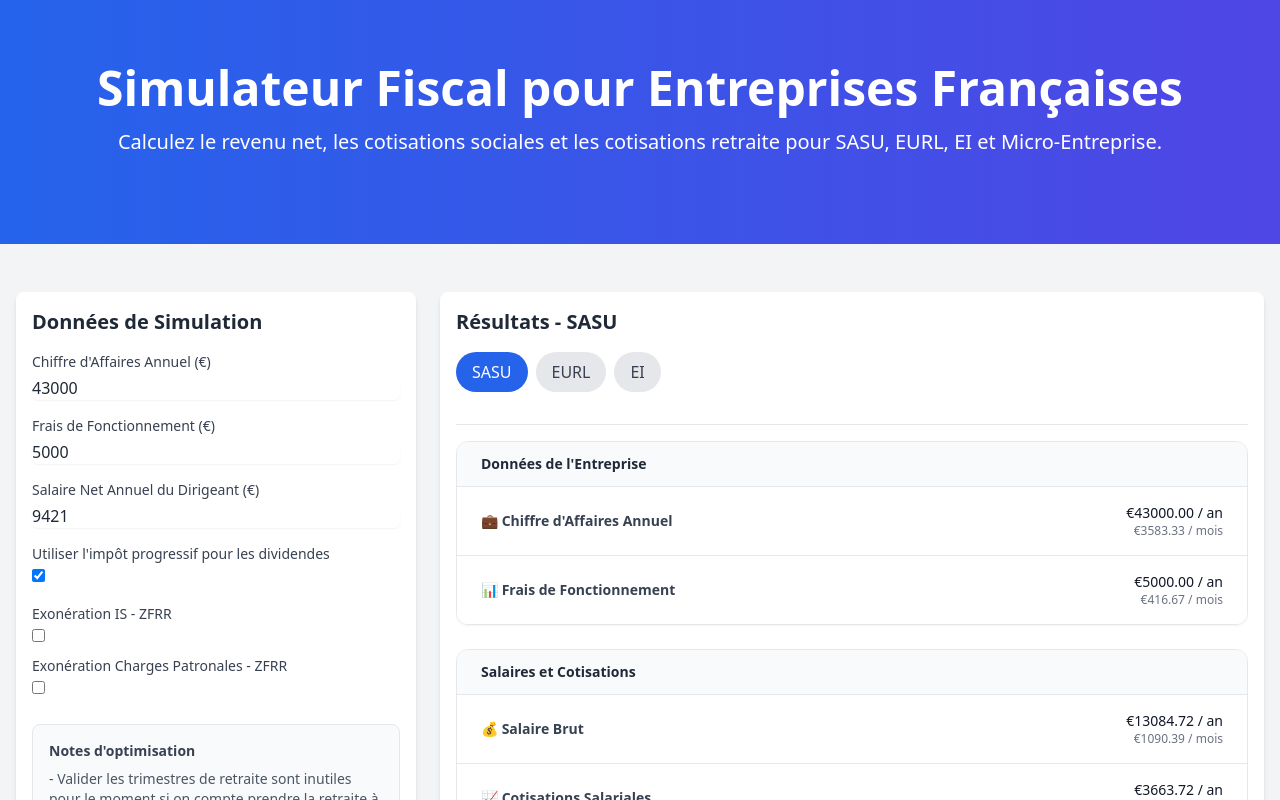
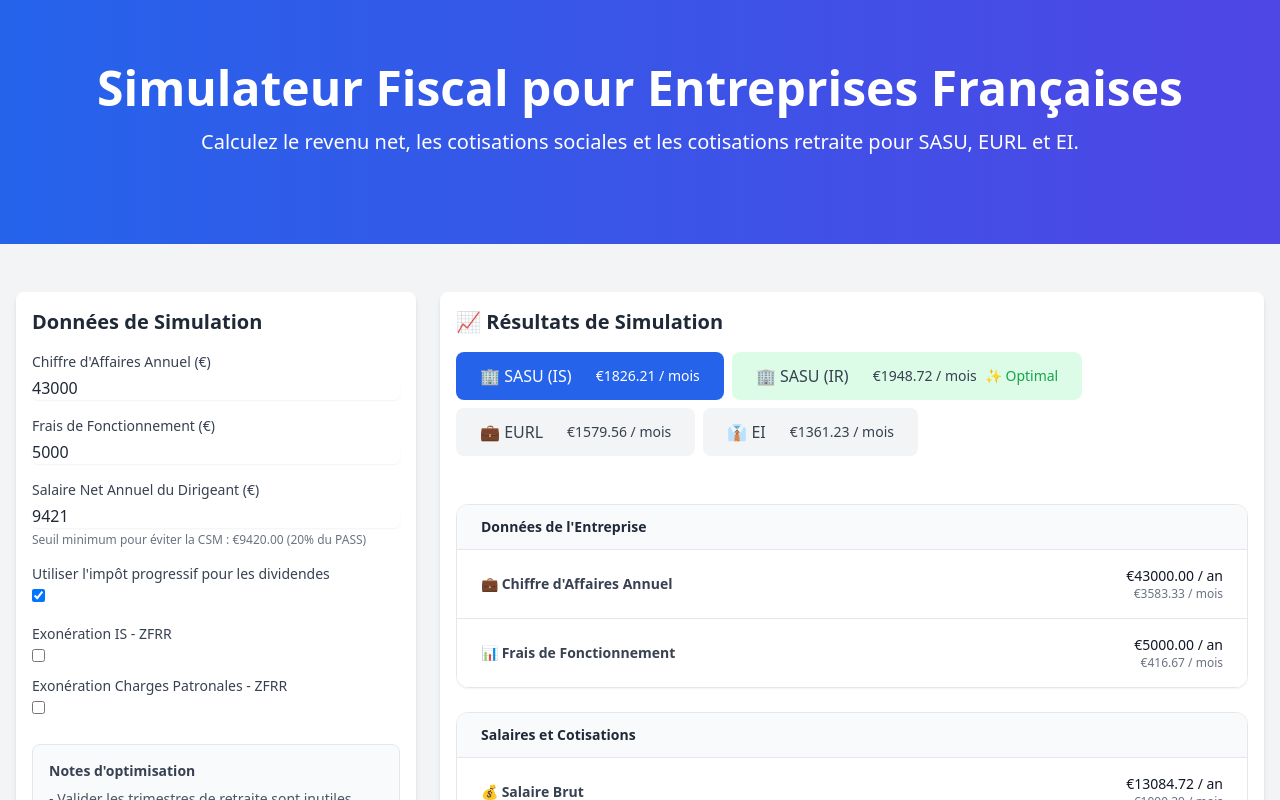
Before and after one commit to kevinpruvost/InvestmentSimulator, a React (Create React App) app in the folder fiscal-simulator/: page / in a window 1280 px wide. Shown: the top 800 px of the page. Built offline with nearby package versions, Linux system fonts and the light colour scheme.

Commit message:
interface enhanced

```diff
--- a/fiscal-simulator/src/components/Hero.js
+++ b/fiscal-simulator/src/components/Hero.js
@@ -6,7 +6,7 @@ function Hero() {
             Simulateur Fiscal pour Entreprises Françaises
           </h1>
           <p className="text-lg md:text-xl mb-6">
-            Calculez le revenu net, les cotisations sociales et les cotisations retraite pour SASU, EURL, EI et Micro-Entreprise.
+            Calculez le revenu net, les cotisations sociales et les cotisations retraite pour SASU, EURL et EI.
           </p>
         </div>
       </section>
--- a/fiscal-simulator/src/components/Simulator.js
+++ b/fiscal-simulator/src/components/Simulator.js
@@ -17,20 +17,18 @@ const pumaThresholdDividends = 0.5 * PASS_2025; // Seuil PUMA: 50% du PASS
 const pumaThresholdSalaryNet = 0.2 * PASS_2025; // Seuil PUMA: 20% du PASS
 const pumaRate = 0.065; // Taux PUMA de 6,5%
 
-
 function Simulator() {
   const [results, setResults] = useState([]);
   const [chartData, setChartData] = useState(null);
-  const [selectedStructure, setSelectedStructure] = useState("SASU");
+  const [selectedStructure, setSelectedStructure] = useState("SASU IS");
   const [revenue, setRevenue] = useState(43000);
   const [expenses, setExpenses] = useState(5000);
   const [netSalary, setNetSalary] = useState(pumaThresholdSalaryNet + 1);
-
   const [progressiveTax, setProgressiveTax] = useState(true);
   const [isZFRRCorporateTax, setIsZFRRCorporateTax] = useState(false);
   const [isZFRRPatronal, setIsZFRRPatronal] = useState(false);
 
-  const calculateDecoteIncomeTax = (incomeTax) => { // https://www.economie.gouv.fr/particuliers/tranches-imposition-impot-revenu
+  const calculateDecoteIncomeTax = (incomeTax) => {
     const decoteLimit = 1964; // 3248 for couple
     const decoteRate = 0.4525;
     const sommeForfaitaire = 889; // 1470 for couple
@@ -38,9 +36,9 @@ function Simulator() {
       return 0;
     }
     return sommeForfaitaire - incomeTax * decoteRate;
-  }
+  };
 
-  const progressiveIncomeTax = (totalTaxableIncome) => {
+  const progressiveIncomeTax = (totalTaxableIncome, no_decote = false) => {
     let tax = 0;
     let income = totalTaxableIncome;
     let marginalTaxRate = 0;
@@ -69,8 +67,11 @@ function Simulator() {
         marginalTaxRate = 11;
       }
     }
-    const decote = calculateDecoteIncomeTax(tax);
+    let decote = 0;
+    if (no_decote === false) {
+      decote = calculateDecoteIncomeTax(tax);
       tax -= decote;
+    }
     return {
       tax: tax,
       decote: decote,
@@ -100,7 +101,7 @@ function Simulator() {
       return {
         tax: totalTax,
         decote: taxInfo.decote,
-        netRevenue: netSalary + ( grossDividends - dividendSocialContributions - csm ) - incomeTax,
+        netRevenue: netSalary + (grossDividends - dividendSocialContributions - csm) - incomeTax,
         csm: csm,
         marginalTaxRate: taxInfo.marginalTaxRate,
       };
@@ -121,15 +122,25 @@ function Simulator() {
   };
 
   const calculateStructure = (revenue, expenses, netSalary, structure, progressiveTax) => {
-    let salarieCharges = 0, patronalCharges = 0, tax = 0, retirement = 0;
-    let grossDividends = 0, netDividends = 0, csm = 0, decote = 0;
-    let incomeTaxRate = 0, marginalTaxRate = 0;
-    let companyNetProfit = 0, corporateTax = 0;
-    let grossSalary = 0, directorNetSalary = 0, netRevenue = 0;
+    let salarieCharges = 0,
+      patronalCharges = 0,
+      tax = 0,
+      retirement = 0;
+    let grossDividends = 0,
+      netDividends = 0,
+      csm = 0,
+      decote = 0;
+    let incomeTaxRate = 0,
+      marginalTaxRate = 0;
+    let companyNetProfit = 0,
+      corporateTax = 0;
+    let grossSalary = 0,
+      directorNetSalary = 0,
+      netRevenue = 0;
 
     switch (structure) {
-      case "SASU":
-        // On part du salaire net voulu pour calculer le brut
+      case "SASU IS":
+        // SASU IS: Corporate tax on profits, salary with employee charges
         directorNetSalary = netSalary;
         grossSalary = netSalary / (1 - 0.28); // 28% charges salariales
         salarieCharges = grossSalary * 0.28;
@@ -150,12 +161,40 @@ function Simulator() {
         netRevenue = taxResult.netRevenue;
         csm = taxResult.csm;
         retirement = salarieCharges * 0.30;
-        incomeTaxRate = (tax / (directorNetSalary + grossDividends)) * 100;
+        incomeTaxRate = (tax / (directorNetSalary + grossDividends)) * 100 || 0;
         marginalTaxRate = taxResult.marginalTaxRate;
         break;
 
+      case "SASU IR":
+        // SASU IR: No corporate tax, profit taxed as personal income
+        directorNetSalary = netSalary;
+        grossSalary = netSalary / (1 - 0.28); // 28% charges salariales
+        salarieCharges = grossSalary * 0.28;
+        patronalCharges = isZFRRPatronal ? 0 : grossSalary * 0.54; // 54% charges patronales
+
+        companyNetProfit = revenue - expenses - grossSalary - patronalCharges;
+
+        if (isZFRRCorporateTax) {
+          corporateTax = 0;
+        } else {
+          // Impot revenu
+          const profitTax = progressiveIncomeTax(companyNetProfit, true);
+          corporateTax = profitTax.tax;
+        }
+
+        grossDividends = Math.max(0, companyNetProfit - corporateTax);
+        const taxResultIr = calculateIncomeTax(directorNetSalary, grossDividends, progressiveTax);
+        tax = taxResultIr.tax;
+        decote = taxResultIr.decote;
+        netRevenue = taxResultIr.netRevenue;
+        csm = taxResultIr.csm;
+        retirement = salarieCharges * 0.30;
+        incomeTaxRate = (tax / (directorNetSalary + grossDividends)) * 100 || 0;
+        marginalTaxRate = taxResultIr.marginalTaxRate;
+        break;
+
       case "EURL":
-          // Adjusted for TNS: ~45% total social charges
+        // EURL: TNS with ~45% total social charges
         directorNetSalary = netSalary;
         grossSalary = netSalary / (1 - 0.45); // 45% total charges sociales TNS
         salarieCharges = 0; // No employee-like distinction for TNS
@@ -176,7 +215,7 @@ function Simulator() {
         netRevenue = taxResultEURL.netRevenue;
         csm = taxResultEURL.csm;
         retirement = (grossSalary * 0.45) * 0.25; // 25% of social charges for retirement
-          incomeTaxRate = (tax / (directorNetSalary + grossDividends)) * 100;
+        incomeTaxRate = (tax / (directorNetSalary + grossDividends)) * 100 || 0;
         marginalTaxRate = taxResultEURL.marginalTaxRate;
         break;
 
@@ -208,6 +247,7 @@ function Simulator() {
         csm = 0;
         break;
     }
+
     return {
       companyGrossRevenue: revenue,
       expenses,
@@ -225,33 +265,18 @@ function Simulator() {
       incomeTaxRate,
       marginalTaxRate,
       companyNetProfit,
-      corporateTax
+      corporateTax,
     };
   };
 
   const runSimulation = () => {
-    const structures = ["SASU", "EURL", "EI"];
+    const structures = ["SASU IS", "SASU IR", "EURL", "EI"];
     const newResults = structures.map((structure) => ({
       structure,
       ...calculateStructure(revenue, expenses, netSalary, structure, progressiveTax),
     }));
 
     setResults(newResults);
-    setChartData({
-      labels: structures,
-      datasets: [
-        {
-          label: "Revenu Net (€)",
-          data: newResults.map((r) => r.netRevenue),
-          backgroundColor: "rgba(59, 130, 246, 0.5)",
-        },
-        {
-          label: "Cotisations Retraite (€)",
-          data: newResults.map((r) => r.retirement),
-          backgroundColor: "rgba(16, 185, 129, 0.5)",
-        },
-      ],
-    });
     const bestStructure = newResults.reduce((best, current) =>
       current.netRevenue > best.netRevenue ? current : best,
       newResults[0]
@@ -283,10 +308,9 @@ function Simulator() {
     runSimulation();
   }, [revenue, expenses, netSalary, progressiveTax, isZFRRCorporateTax, isZFRRPatronal]);
 
-  const current = results.find(r => r.structure === selectedStructure);
-
-  const bestStructure = results.reduce((best, current) =>
-    current.netRevenue > best.netRevenue ? current : best,
+  const current = results.find((r) => r.structure === selectedStructure);
+  const bestStructure = results.reduce(
+    (best, current) => (current.netRevenue > best.netRevenue ? current : best),
     results[0]
   );
   const isBest = current?.structure === bestStructure?.structure;
@@ -341,6 +365,9 @@ function Simulator() {
                     placeholder="ex. 2500"
                     required
                   />
+                  <div className="text-xs text-gray-500 mt-1">
+                    Seuil minimum pour éviter la CSM : €{pumaThresholdSalaryNet.toFixed(2)} (20% du PASS)
+                  </div>
                 </div>
                 <div>
                   <label htmlFor="progressiveTax" className="block text-sm font-medium text-gray-700">
@@ -381,12 +408,12 @@ function Simulator() {
                   </div>
                 </div>
               </div>
-
               <div className="mt-6 p-4 bg-gray-50 rounded-lg border border-gray-200">
                 <h4 className="text-sm font-semibold text-gray-700 mb-2">Notes d'optimisation</h4>
                 <div id="optimization-notes" className="text-sm text-gray-600 whitespace-pre-wrap">
                   - Valider les trimestres de retraite sont inutiles pour le moment si on compte prendre la retraite à 67 ans car seuls les 25 meilleures années de cotisations sont prises en compte. <br />
                   - Dans le cas des Exonération avec la ZFRR, le revenu total net est maximisé en minimisant la Contribution Subsidiaire Maladie (CSM) via une augmentation du salaire net jusqu'à 20% du PASS. Ne pas oublier que l'exoneration des charges patronales dure 12 mois.<br />
+                  - La SASU à l'IR n'est intéressante que si le chiffres d'affaires est plutôt bas, inférieur à 45000€. <br />
                 </div>
               </div>
             </div>
@@ -394,20 +421,35 @@ function Simulator() {
 
           <div className="col-span-2">
             <div className="bg-white p-6 rounded-lg shadow-md">
-              <div className="sticky top-4 bg-white z-10 pb-4 border-b">
-                <h3 className="text-xl font-semibold mb-4 text-gray-800">Résultats - {selectedStructure}</h3>
-                <div className="mb-4 flex flex-wrap gap-2">
-                  {results.map((s) => (
+              <div className="sticky top-4 bg-white z-10 pb-4">
+                <h3 className="text-xl font-semibold mb-4 text-gray-800">
+                  📈 Résultats de Simulation
+                </h3>
+                <div className="flex flex-wrap gap-2 mb-4">
+                  {results.map((result) => (
                     <button
-                      key={s.structure}
-                      onClick={() => setSelectedStructure(s.structure)}
-                      className={`px-4 py-2 rounded-full font-medium ${
-                        selectedStructure === s.structure
-                          ? "bg-blue-600 text-white"
-                          : "bg-gray-200 text-gray-700 hover:bg-gray-300"
-                      }`}
+                      key={result.structure}
+                      onClick={() => setSelectedStructure(result.structure)}
+                      className={`flex items-center justify-between px-6 py-3 rounded-lg ${
+                        selectedStructure === result.structure
+                          ? 'bg-blue-600 text-white'
+                          : result.structure === bestStructure?.structure
+                          ? 'bg-green-100 text-gray-700 hover:bg-green-200'
+                          : 'bg-gray-100 text-gray-700 hover:bg-gray-200'
+                      } transition-colors`}
                     >
-                      {s.structure}
+                      <span className="font-medium flex items-center gap-2">
+                        {result.structure === "SASU IS" && "🏢 SASU (IS)"}
+                        {result.structure === "SASU IR" && "🏢 SASU (IR)"}
+                        {result.structure === "EURL" && "💼 EURL"}
+                        {result.structure === "EI" && "👔 EI"}
+                        <span className="ml-4 text-sm">
+                          €{(result.netRevenue / 12).toFixed(2)} / mois
+                          {result.structure === bestStructure?.structure && (
+                            <span className="ml-2 text-green-600">✨ Optimal</span>
+                          )}
+                        </span>
+                      </span>
                     </button>
                   ))}
                 </div>
@@ -489,7 +531,6 @@ function Simulator() {
                         </tbody>
                       </table>
                     </div>
-
                     {/* Tableau 3: Bénéfices et Impôts Société */}
                     <div className="overflow-hidden rounded-xl shadow-sm border border-gray-200">
                       <div className="bg-gray-50 px-6 py-3 border-b border-gray-200">
```
Lines whose indentation alone changed are shown as unchanged.
